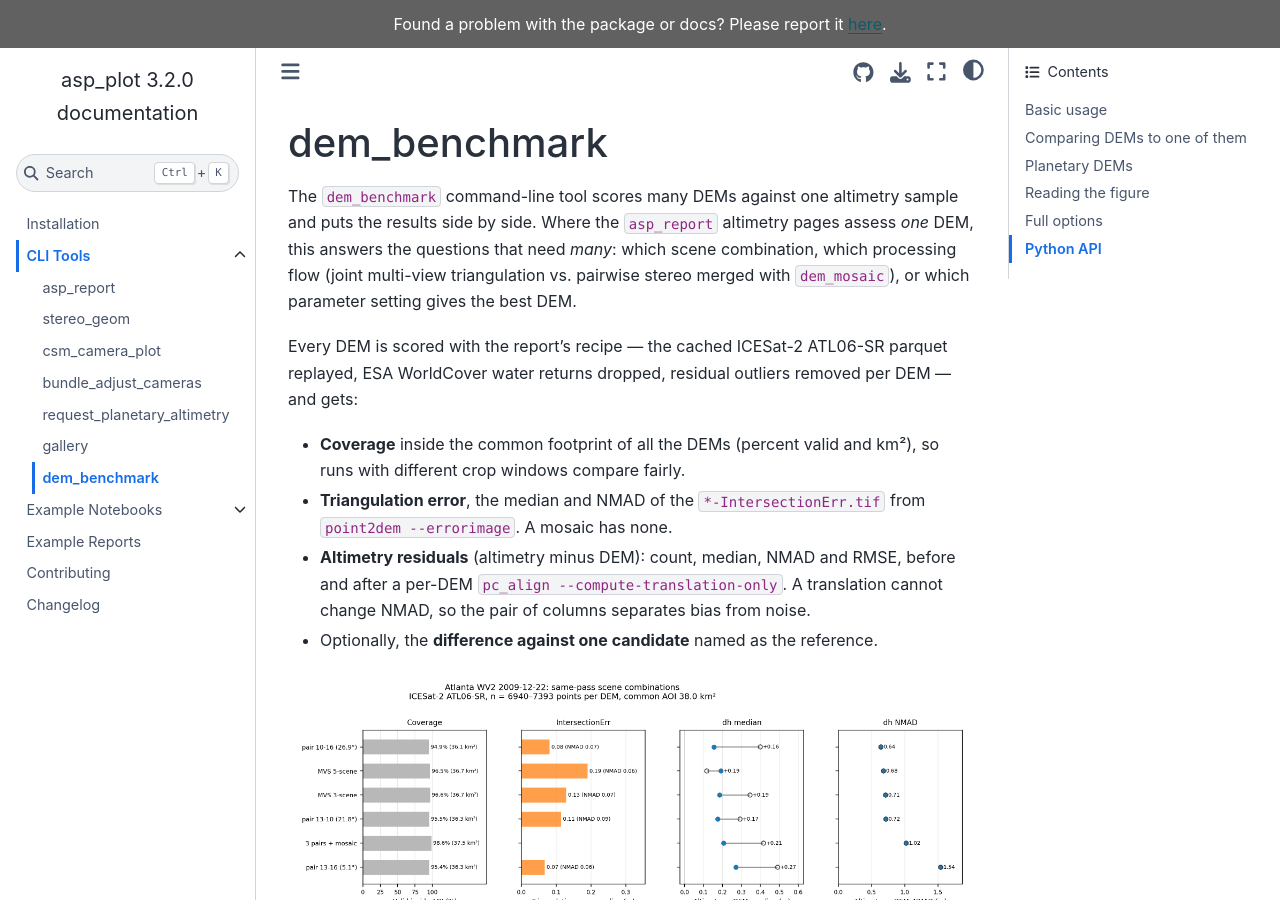
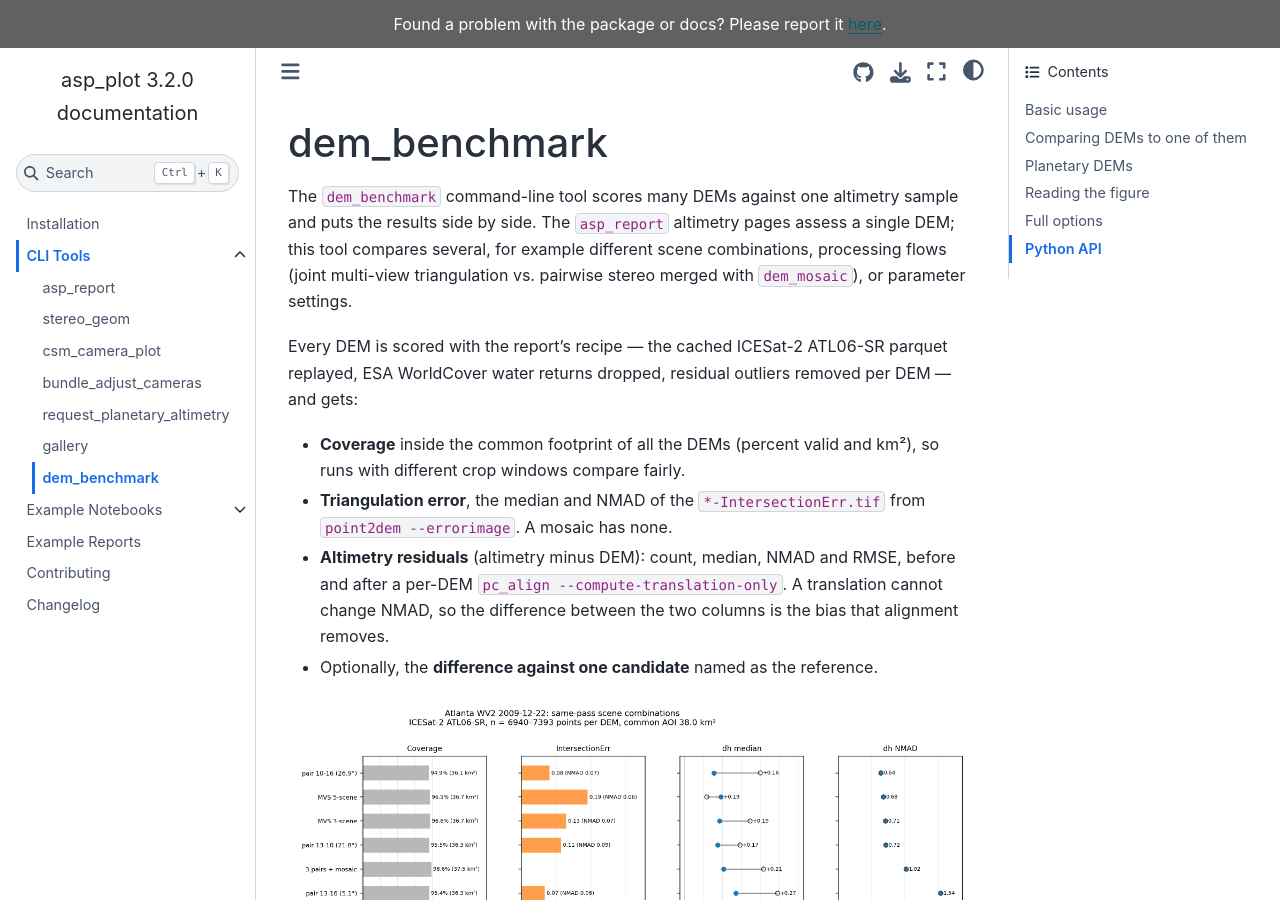
Before and after one commit to uw-cryo/asp_plot, a Sphinx documentation site: the page built from docs/cli/dem_benchmark.md, in a window 1280 px wide and 900 px high. Built offline with Sphinx 7.4.7 and the Sphinx Book theme 1.1.4, drawn with Linux system fonts in a browser that asks for light colours; pages that are not in the unit, such as notebooks, are missing from menus.

Commit message:
Plain-language pass on the docs pages too
The previous commit left the docs untouched on the claim that they were
already plain. On a closer read three passages were not: the
dem_benchmark page contrasted "*one* DEM" with "*many*" for emphasis
and called the tool's use cases "the questions that need many", and
both the example-notebook card and the notebook's opening cell led
with a rhetorical question. All three are now statements of what the
tool or notebook does. "separates bias from noise" is spelled out as
"the difference between the two columns is the bias that alignment
removes". Numbers, paths and commands are unchanged.

Claude-Session: https://claude.ai/code/session_01YAAfPgVKSgD41xGgAY8RLf

````diff
--- a/docs/cli/dem_benchmark.md
+++ b/docs/cli/dem_benchmark.md
@@ -1,12 +1,12 @@
 # dem_benchmark
 
-The `dem_benchmark` command-line tool scores many DEMs against one altimetry sample and puts the results side by side. Where the `asp_report` altimetry pages assess *one* DEM, this answers the questions that need *many*: which scene combination, which processing flow (joint multi-view triangulation vs. pairwise stereo merged with `dem_mosaic`), or which parameter setting gives the best DEM.
+The `dem_benchmark` command-line tool scores many DEMs against one altimetry sample and puts the results side by side. The `asp_report` altimetry pages assess a single DEM; this tool compares several, for example different scene combinations, processing flows (joint multi-view triangulation vs. pairwise stereo merged with `dem_mosaic`), or parameter settings.
 
 Every DEM is scored with the report's recipe — the cached ICESat-2 ATL06-SR parquet replayed, ESA WorldCover water returns dropped, residual outliers removed per DEM — and gets:
 
 - **Coverage** inside the common footprint of all the DEMs (percent valid and km²), so runs with different crop windows compare fairly.
 - **Triangulation error**, the median and NMAD of the `*-IntersectionErr.tif` from `point2dem --errorimage`. A mosaic has none.
-- **Altimetry residuals** (altimetry minus DEM): count, median, NMAD and RMSE, before and after a per-DEM `pc_align --compute-translation-only`. A translation cannot change NMAD, so the pair of columns separates bias from noise.
+- **Altimetry residuals** (altimetry minus DEM): count, median, NMAD and RMSE, before and after a per-DEM `pc_align --compute-translation-only`. A translation cannot change NMAD, so the difference between the two columns is the bias that alignment removes.
 - Optionally, the **difference against one candidate** named as the reference.
 
 ```{figure} ../figures/example_dem_benchmark.png
````
Also changed, not shown: docs/examples/index.md (+1 -1 lines), 1 other file.
